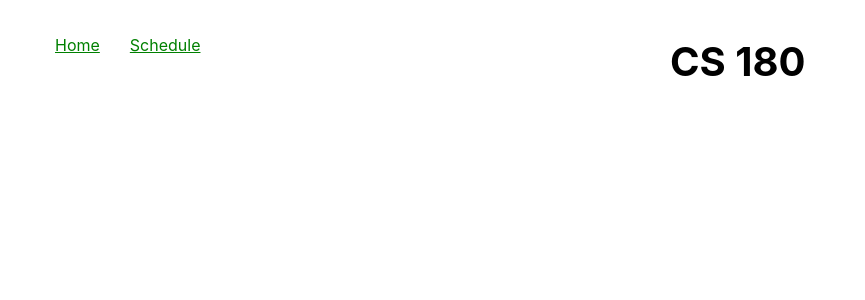
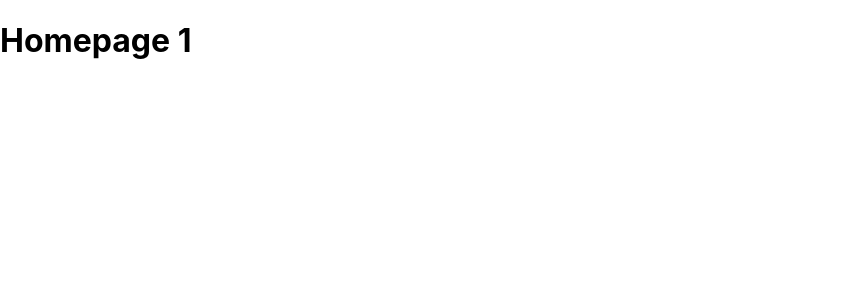
Before and after one commit to shreekulkarni/cs_si_app, a React (Create React App) app in the folder frontend/: page /home in a window 1280 px wide. Shown: the top 300 px of the page, without its empty margins (0-865 px from the left). Built offline with nearby package versions, Linux system fonts and the light colour scheme.

Commit message:
redirecting to homepage and schedulepage when url is changed

```diff
--- a/frontend/src/App.js
+++ b/frontend/src/App.js
@@ -8,7 +8,7 @@ import Routes from './Routes';
 function App() {
   return (
     <Router history={history}>
-      <Routes/>
+      <Routes />
     </Router>
   );
 }
--- /dev/null
+++ b/frontend/src/Components/Homepage/index.js
@@ -0,0 +1,5 @@
+import React from "react";
+
+export default function Homepage() {
+    return <h1>Homepage 1</h1>;
+}
--- /dev/null
+++ b/frontend/src/Components/Schedule/index.js
@@ -0,0 +1,5 @@
+import React from "react";
+
+export default function Schedule() {
+    return <h1>Schedule</h1>;
+}
--- a/frontend/src/Components/homepage.js
+++ /dev/null
@@ -1,33 +0,0 @@
-import React from 'react';
-import {BrowserRouter as Router} from "react-router-dom";
-import {NavigationHeaderBar} from './navHeader';
-
-class homepage extends React.Component {
-    render() {
-        return (
-                <Router>
-                    <div><NavigationHeaderBar/></div>
-                    <h1 style={header}>CS 180</h1>
-                </Router>
-        );
-    };
-}
-
-const header = {
-    padding: "10px 20px",
-    textAlign: "center",
-    color: "Black",
-    fontSize: 40,
-    alignItems: 'center',
-    justifyContent: 'center'
-}
-
-// eslint-disable-next-line
-const header2 = {
-    padding: "10px 20px",
-    textAlign: "center",
-    color: "Black",
-    fontSize: 30
-}
-
-export default homepage;
--- a/frontend/src/Components/schedule.js
+++ /dev/null
@@ -1,22 +0,0 @@
-import React from 'react';
-import {NavigationHeaderBar} from "./navHeader"
-
-class schedule extends React.Component {
-    render() {
-        return (
-            <div>
-                <NavigationHeaderBar/>
-                <h1 style={header}>schedule</h1>
-            </div>
-        );
-    };
-}
-
-const header = {
-    padding: "10px 20px",
-    textAlign: "center",
-    color: "Black",
-    fontSize: "22px"
-}
-
-export default schedule;
--- a/frontend/src/Routes/Route.js
+++ b/frontend/src/Routes/Route.js
@@ -1,4 +1,10 @@
 import React from "react";
 import {Route, Redirect} from 'react-router-dom';
+import PropTypes from 'prop-types';
 
-export default function RouterWrapper() {}
+export default function RouterWrapper({
+    component: Component, //component to render based on route
+    ...rest
+}) {
+    return <Route {...rest} component={Component} />;
+}
--- a/frontend/src/Routes/index.js
+++ b/frontend/src/Routes/index.js
@@ -1,14 +1,17 @@
-import {Switch, Route} from 'react-router-dom';
+// import {Switch, Route} from 'react-router-dom';
+import { Switch } from 'react-router-dom';
+import Route from './Route';
+
 import React from 'react';
-import Homepage from '../Components/homepage';
-import Schedule from '../Components/schedule';
+import Homepage from '../Components/Homepage';
+import Schedule from '../Components/Schedule';
 
 export default function Routes() {
     return(
         // eslint-disable-next-line react/react-in-jsx-scope
         <Switch>
             {/* eslint-disable-next-line react/react-in-jsx-scope */}
-            <Route path={"/"} component={Homepage}/>
+            <Route path={"/home"} component={Homepage}/>
             {/* eslint-disable-next-line react/react-in-jsx-scope */}
             <Route path={"/schedule"} component={Schedule}/>
         </Switch>
```
